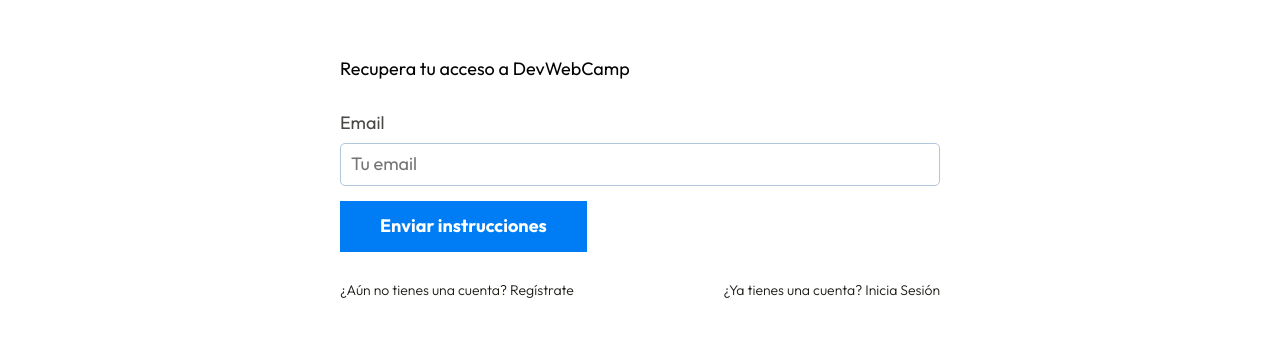
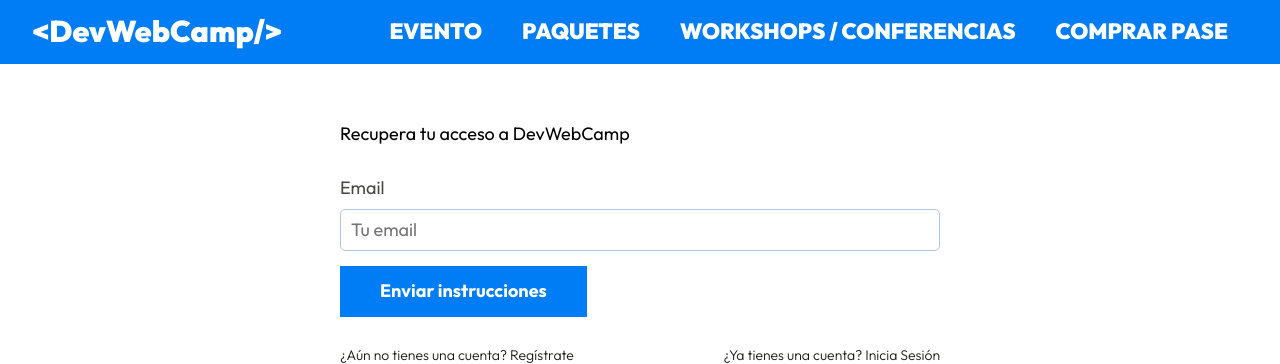
Before and after one commit to mateopavoni/DevWebCamp-PHP, a PHP site: template views/auth/olvide.php in a window 1280 px wide. Shown: the part 601-965 px from the top of the page. Before the commit the page ends 899 px from the top, so only its background shows below. Run offline with PHP 8.4, Linux system fonts and the light colour scheme; the template is opened without the code that fills it, so the values that code supplies are empty; style sheets or scripts are compiled from the project's sources; some libraries are stand-ins or nearby versions.

Commit message:
feat: agregue barra de navegacion debajo del header

```diff
--- a/src/scss/base/_mixins.scss
+++ b/src/scss/base/_mixins.scss
@@ -78,3 +78,13 @@
     background-clip: text;
     -webkit-text-fill-color: transparent;
 }
+
+@mixin logo{
+    color: v.$blanco;
+    text-align: center;
+    margin-bottom: 2rem;
+    @include desktop{
+        text-align: left;
+        margin: 0;
+    }
+}
--- /dev/null
+++ b/src/scss/ui/header/_barra.scss
@@ -0,0 +1,21 @@
+@use "base/mixins" as m;
+@use "base/variables" as v;
+
+.barra{
+    background-color: v.$azul;
+    &__contenido{
+        @include m.contenedor;
+        display: flex;
+        flex-direction: column;
+        @include m.desktop {
+            flex-direction: row;
+            align-items: center;
+            justify-content: space-between;
+        }
+    }
+
+    &__logo{
+        @include m.logo;
+        @include m.texto-fluido(2rem, 3rem);
+    }
+}
--- a/src/scss/ui/header/_index.scss
+++ b/src/scss/ui/header/_index.scss
@@ -1 +1,3 @@
 @forward "header";
+@forward "barra";
+@forward "navegacion";
--- /dev/null
+++ b/src/scss/ui/header/_navegacion.scss
@@ -0,0 +1,24 @@
+@use "base/mixins" as m;
+@use "base/variables" as v;
+
+.navegacion{
+    display: flex;
+    flex-direction: column;
+    @include m.desktop{
+        flex-direction: row;
+    }
+    &__enlace{
+        color: v.$blanco;
+        font-size: 2.2rem;
+        padding: 2rem;
+        transition: all ease-in-out .3s;
+        font-weight: v.$black;
+        text-transform: uppercase;
+        text-align: center;
+
+        &:hover{
+            background-color: v.$blanco;
+            color: v.$azul;
+        }
+    }
+}
--- a/views/templates/header.php
+++ b/views/templates/header.php
@@ -15,3 +15,16 @@
         </div>
     </div>
 </header>
+
+<div class="barra">
+    <div class="barra__contenido">
+        <a href="/"><h2 class="barra__logo">&#60;DevWebCamp/></h2></a>
+
+        <nav class="navegacion">
+            <a class="navegacion__enlace" href="/devwebcamp">Evento</a>
+            <a class="navegacion__enlace" href="/paquetes">Paquetes</a>
+            <a class="navegacion__enlace" href="/workshops-conferencias">Workshops / Conferencias</a>
+            <a class="navegacion__enlace" href="/registro">Comprar Pase</a>
+        </nav>
+    </div>
+</div>
```
